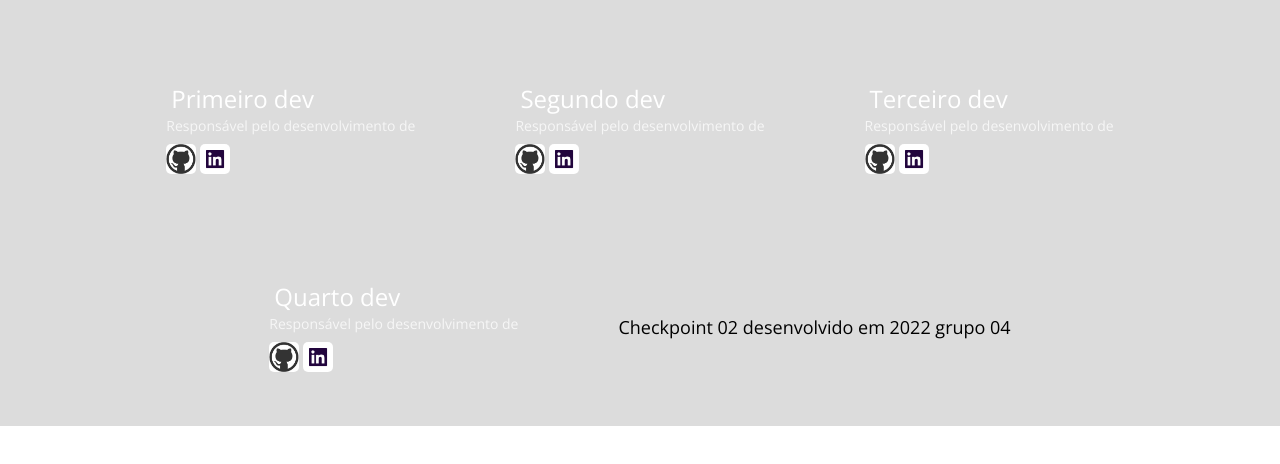
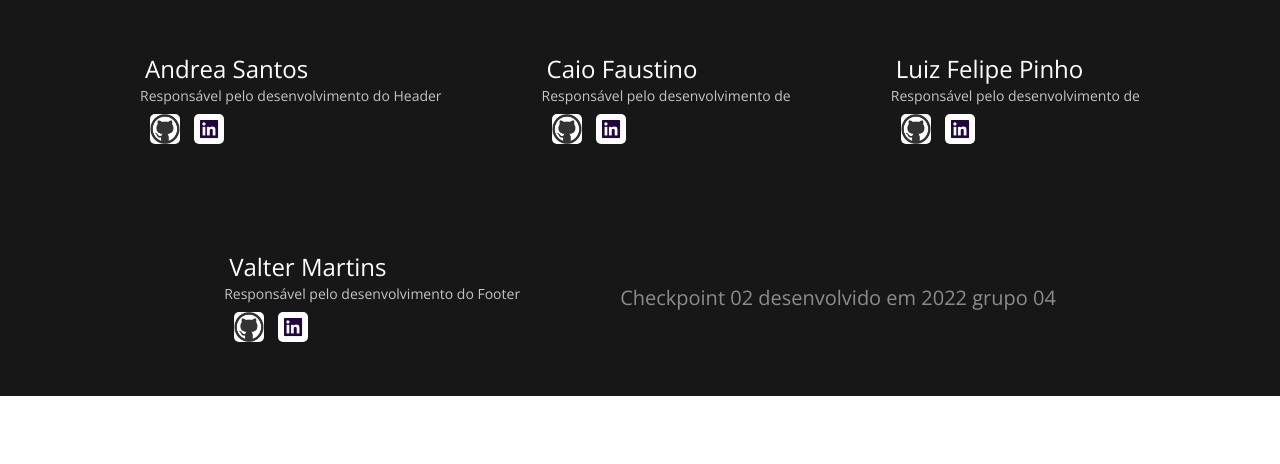
Before and after one commit to valter-ice/checkpoint2-front-end-1, a plain HTML site: page index.html in a window 1280 px wide. Drawn offline with nearby package versions, Linux system fonts and the light colour scheme.

Commit message:
modificações no footer

```diff
--- a/css/style.css
+++ b/css/style.css
@@ -8,14 +8,11 @@
 
 /* Footer */
 .contatos {
-    /* position:fixed; */
     display:flex;
     flex-direction: column;
     gap: 50px;
-    align-items: center;
-    justify-content: center;
-    padding: 80px 0px 50px 0px;
-    background-color: #dcdcdc;
+    padding: 50px;
+    background-color: #171717;
 }
 
 
@@ -25,6 +22,7 @@
     border-radius: 5px;
     /* gap: 30px; */
     margin-top: 10px;
+    margin-left: 10px;
 }
 
 
@@ -56,27 +54,20 @@ color: rgba(255, 255, 255, 0.75);
 
 .info-rodape {
   top: 20px;
+  /* margin: 20px; */
+  text-align: center;
     font-family: 'Open sans', sans-serif;
-    font-style: normal;
+    /* font-style: normal; */
     font-weight: 400;
-    font-size: 18px;
-    line-height: 21px;
+    font-size: 20px;
+    /* line-height: 21px; */
+    color: rgba(255, 255, 255, 0.5);
 }
 
 
-@media(min-width: 768px) and (max-width:1022px){
-/* tablet */
-.contatos{
-    flex-direction: column;
-    justify-content: center;
-    gap: 10px;
-    flex-wrap: wrap;
 
-    }
 
-}
-
-@media (min-width:1023px) {
+@media (min-width:431px) and (max-width:1500px) {
     /* desktop*/
 .contatos {
     flex-direction: row;
@@ -89,8 +80,8 @@ color: rgba(255, 255, 255, 0.75);
     padding-bottom: 10px;
     font-family: 'Open sans', sans-serif;
     font-style: normal;
-    /* font-weight: 400; */
-    font-size: 35px;
+    font-weight: 400;
+    font-size: 24px;
     line-height: 28px;
     color: rgba(255, 255, 255, 0.5);
     font-weight: 700;
--- a/index.html
+++ b/index.html
@@ -18,22 +18,22 @@
   <footer>
     <div class="contatos">
       <div class="dev1">
-        <p class="name">Primeiro dev</p>
-        <p class="responsavel">Responsável pelo desenvolvimento de</p>
+        <p class="name">Andrea Santos</p>
+        <p class="responsavel">Responsável pelo desenvolvimento do Header</p>
 
           <a href="https://github.com/Andrea-Santos20"> <img src="img/github.png" class="icon-footer"  alt="img1"></a>
          <a href="https://www.linkedin.com/in/dea-santos-dev/"> <img src="img/linkedin.png" class="icon-footer"   alt="img1"></a>
       </div>
 
       <div class="dev2">
-        <p class="name">Segundo dev</p>
+        <p class="name">Caio Faustino</p>
         <p class="responsavel">Responsável pelo desenvolvimento de</p>
           <a href="https://github.com/caio-faustino"> <img src="img/github.png" class="icon-footer" alt="img2"></a>
-          <a href="linkedin.com/in/caio-faustino17/"> <img src="img/linkedin.png" class="icon-footer" alt="1mg2"></a>
+          <a href="https://linkedin.com/in/caio-faustino17/"> <img src="img/linkedin.png" class="icon-footer" alt="img2"></a>
       </div>
 
       <div class="dev3">
-        <p class="name">Terceiro dev</p>
+        <p class="name">Luiz Felipe Pinho</p>
         <p class="responsavel">Responsável pelo desenvolvimento de</p>
 
           <a href="https://github.com/LuizFelipePinho"> <img src="img/github.png" class="icon-footer" alt="img3"></a>
@@ -41,8 +41,8 @@
       </div>
 
       <div class="dev4">
-        <p class="name">Quarto dev</p>
-        <p class="responsavel">Responsável pelo desenvolvimento de</p>
+        <p class="name">Valter Martins</p>
+        <p class="responsavel">Responsável pelo desenvolvimento do Footer</p>
 
           <a href="https://www.github.com/valter-ice"> <img src="img/github.png" class="icon-footer" alt="img4"></a>
           <a href="https://www.linkedin.com/in/valter-martins-0a3096110"> <img src="img/linkedin.png" class="icon-footer" alt="img4"></a>
```
